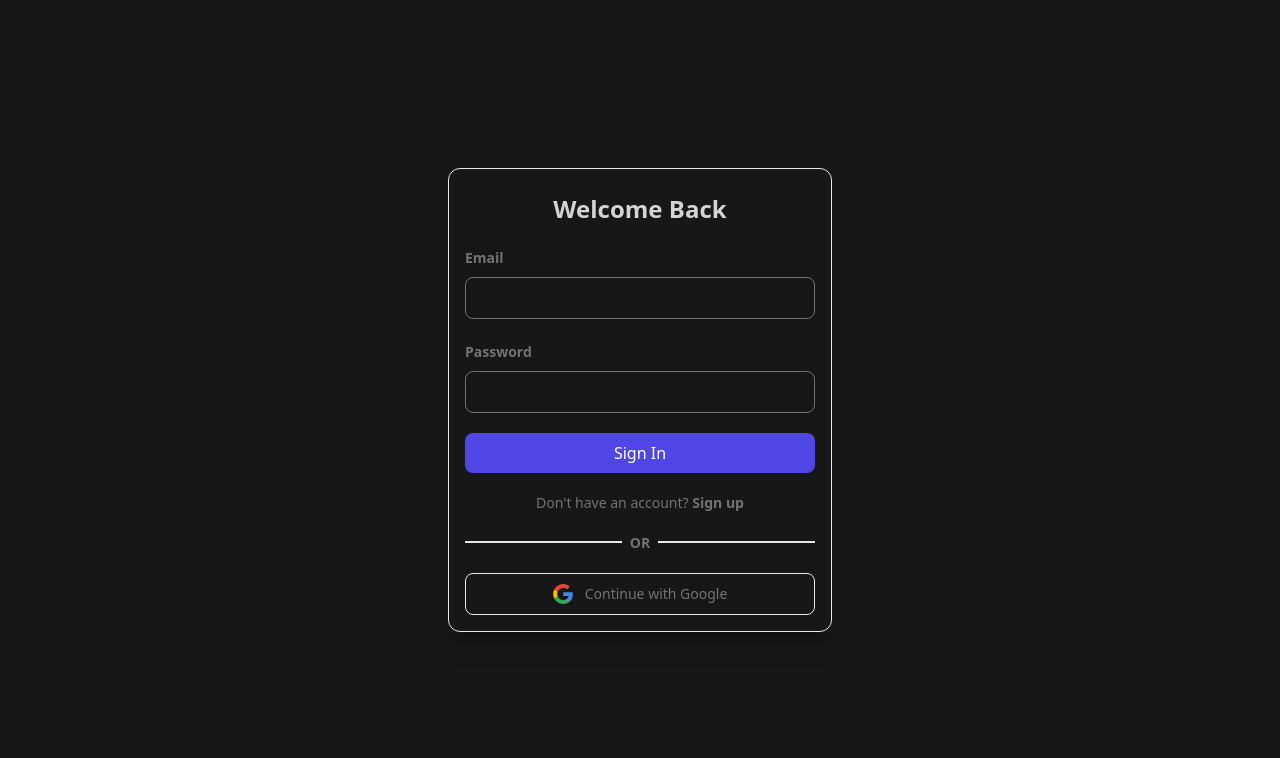
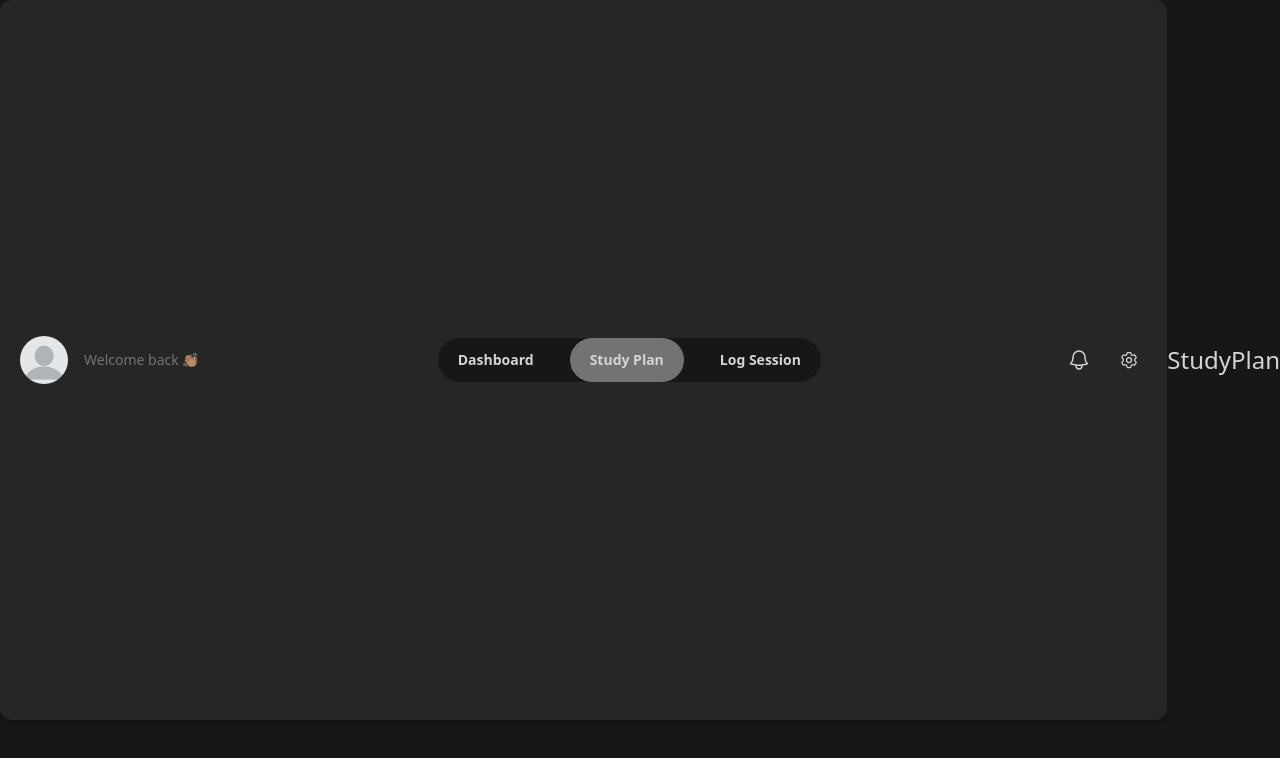
Before and after one commit to TEMIYORES/AI-Powered-Meal-Calorie-Estimator, a React (Vite) app: page /studyplan in a window 1280 px wide. Shown: the top 758 px of the page. Built offline with nearby package versions, Linux system fonts and the light colour scheme; no server answers.

Commit message:
added studyplan page

```diff
--- a/src/main.tsx
+++ b/src/main.tsx
@@ -13,12 +13,16 @@ import { store } from "./app/store.tsx";
 import { Toaster } from "sonner";
 import Register from "./features/auth/Register.tsx";
 import Dashboard from "./pages/Dashboard.tsx";
+import StudyPlan from "./pages/StudyPlan.tsx";
+import LogSession from "./pages/LogSession.tsx";
 const router = createBrowserRouter(
   createRoutesFromElements(
     <Route path="/" element={<App />}>
       {/*start- Public routes */}
       <Route index={true} element={<Login />} />
       <Route path={"/dashboard"} element={<Dashboard />} />
+      <Route path={"/studyplan"} element={<StudyPlan />} />
+      <Route path={"/logsession"} element={<LogSession />} />
       <Route path="register" element={<Register />} />
       <Route path={"*"} element={<Login />} />
     </Route>
--- /dev/null
+++ b/src/pages/StudyPlan.tsx
@@ -0,0 +1,12 @@
+import Header from "../components/Header";
+
+const StudyPlan = () => {
+  return (
+    <div className="flex h-[90vh] text-center justify-center items-center text-textcolor text-2xl">
+      <Header />
+      StudyPlan
+    </div>
+  );
+};
+
+export default StudyPlan;
```
